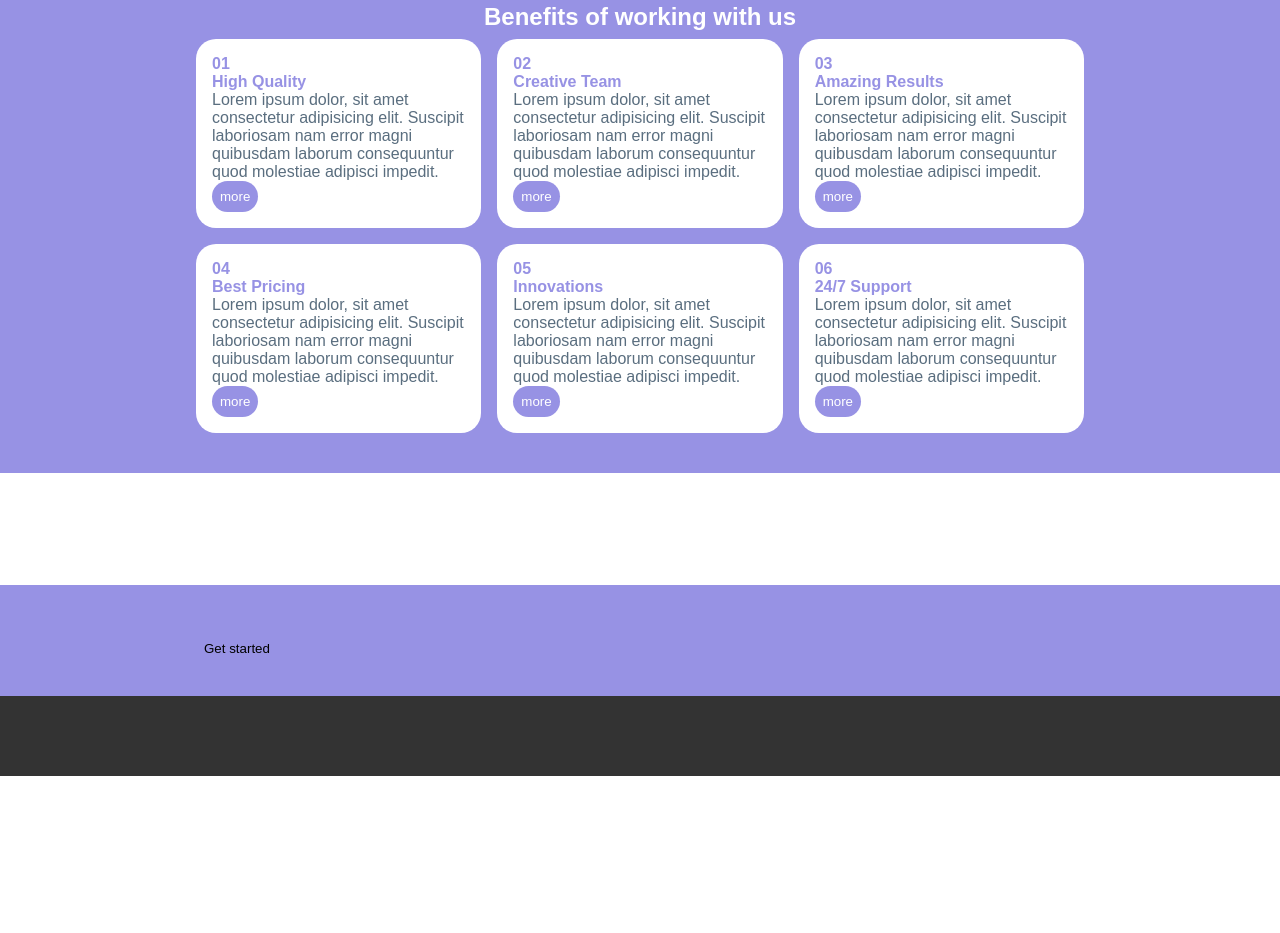
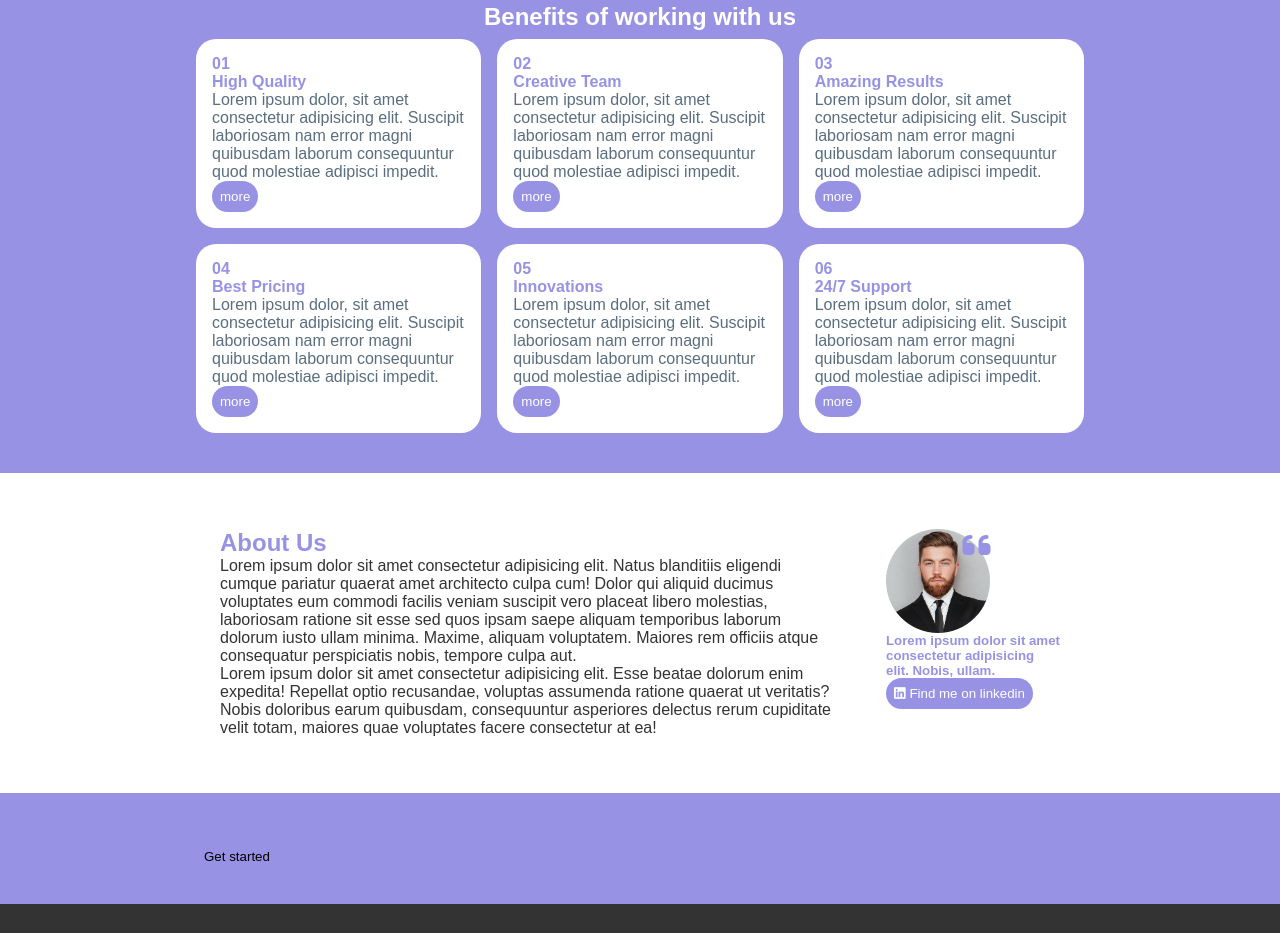
Before and after one commit to gab-che/htmlcss-responsive-layout, a plain HTML site: page index.html in a window 1280 px wide. Shown: the part 1831-2764 px from the top of the page. Before the commit the page ends 2607 px from the top, so only its background shows below. Drawn offline with Linux system fonts and the light colour scheme.

Commit message:
added about us section

```diff
--- a/css/style.css
+++ b/css/style.css
@@ -250,3 +250,15 @@ nav button{
     font-family: "Font Awesome 6 Free";
     font-weight: 900;
 }
+
+.img-quote{
+    position: relative;
+}
+
+#quote-img{
+    color: var(--secondary-color);
+    position: absolute;
+    top: 0;
+    right: 0;
+    font-size: 2rem;
+}
--- a/index.html
+++ b/index.html
@@ -223,7 +223,7 @@
                 </div>
                 <!-- Testimonial 1 -->
                 <div class="card-container bg-secondary mg-btm">
-                    <div class="row flex">
+                    <div class="row flex align-items">
                         <!-- Immagine -->
                         <div class="col col-1_3 col-1_4">
                             <div class="img-container">
@@ -243,7 +243,7 @@
 
                 <!-- Testimonial 2 -->
                 <div class="card-container bg-secondary mg-btm">
-                    <div class="row flex">
+                    <div class="row flex align-items">
                         <!-- Immagine -->
                         <div class="col col-1_3 col-1_4">
                             <div class="img-container">
@@ -263,7 +263,7 @@
 
                 <!-- Testimonial 3 -->
                 <div class="card-container bg-secondary mg-btm">
-                    <div class="row flex">
+                    <div class="row flex align-items">
                         <!-- Immagine -->
                         <div class="col col-1_3 col-1_4">
                             <div class="img-container">
@@ -397,8 +397,29 @@
         <section>
             <div class="container">
                 <div class="row flex">
-                    <div class="col col-2_3 col-3_4"><div class="card-container"></div></div>
-                    <div class="col col-1_3 col-1_4"><div class="card-container"></div>
+                    <div class="col col-2_3 col-3_4">
+                        <div class="card-container">
+                            <h2 class="text-secondary">About Us</h2>
+                            <p class="text-accent-dark">Lorem ipsum dolor sit amet consectetur adipisicing elit. Natus blanditiis eligendi cumque pariatur quaerat amet architecto culpa cum! Dolor qui aliquid ducimus voluptates eum commodi facilis veniam suscipit vero placeat libero molestias, laboriosam ratione sit esse sed quos ipsam saepe aliquam temporibus laborum dolorum iusto ullam minima. Maxime, aliquam voluptatem. Maiores rem officiis atque consequatur perspiciatis nobis, tempore culpa aut.</p>
+                            <p class="text-accent-dark">Lorem ipsum dolor sit amet consectetur adipisicing elit. Esse beatae dolorum enim expedita! Repellat optio recusandae, voluptas assumenda ratione quaerat ut veritatis? Nobis doloribus earum quibusdam, consequuntur asperiores delectus rerum cupiditate velit totam, maiores quae voluptates facere consectetur at ea!</p>
+                        </div>
+                    </div>
+
+                    <div class="col col-1_3 col-1_4">
+                        <div class="card-container">
+                            <div class="img-container img-quote">
+                                <img class="img-round" src="img/about.jpg" alt="about">
+                                <i id="quote-img" class="fa-solid fa-quote-left"></i>
+                            </div>
+                            <div class="card-body">
+                                <h5 class="text-bold text-secondary">Lorem ipsum dolor sit amet consectetur adipisicing elit. Nobis, ullam.</h5>
+                                <button class="btn-secondary">
+                                    <i class="fa-brands fa-linkedin"></i>
+                                    <span>Find me on linkedin</span>
+                                </button>
+                            </div>
+                        </div>
+                    </div>
                 </div>
             </div>
         </section>
```
